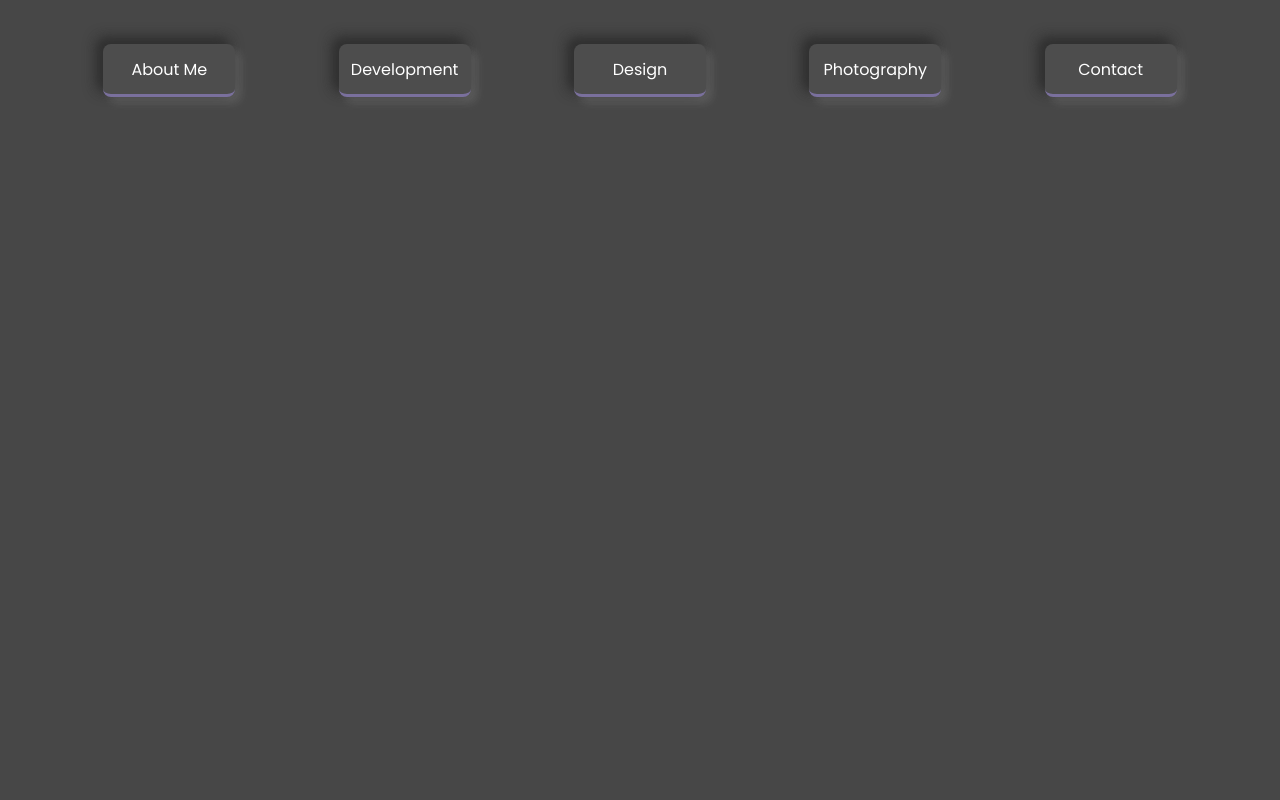
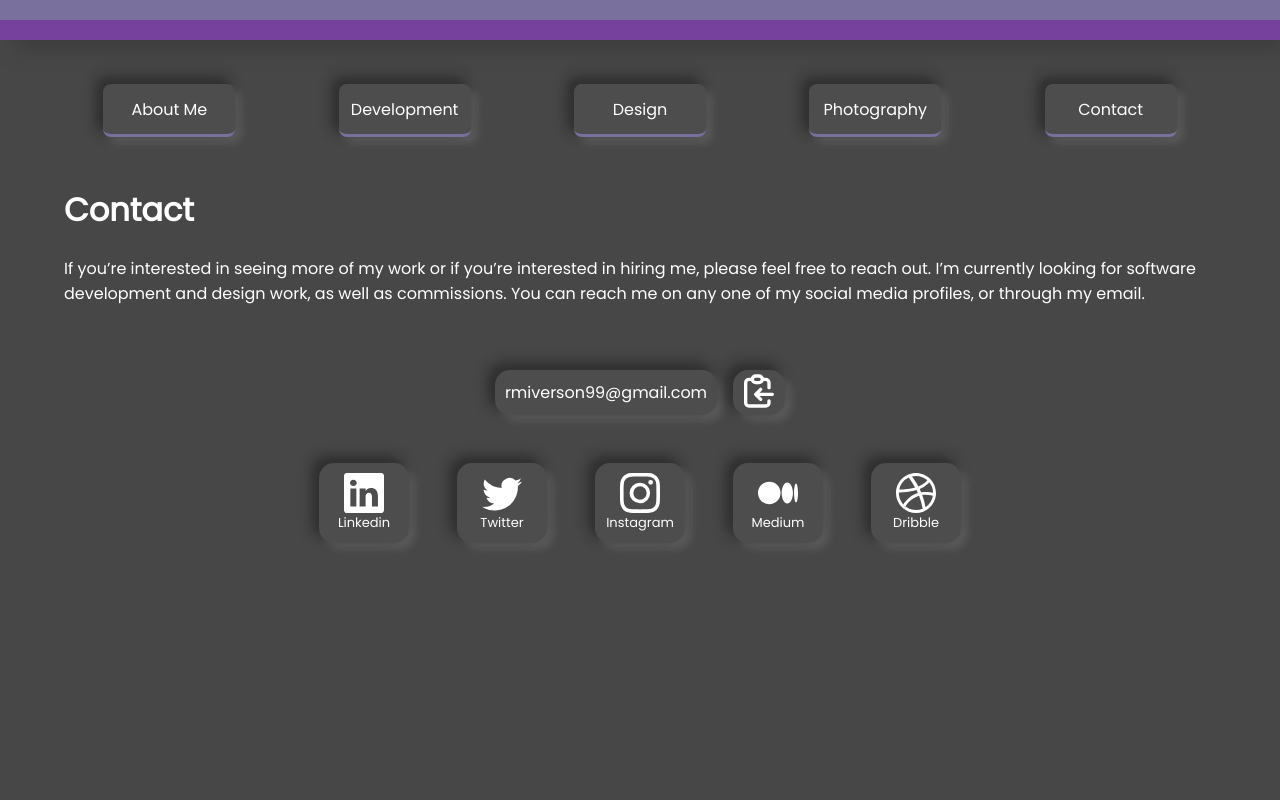
Before and after one commit to Rmiverson/rmiportfolio, a React (Create React App) app: page /Contact in a window 1280 px wide. Shown: the top 800 px of the page. Built offline with nearby package versions, Linux system fonts and the light colour scheme.

Commit message:
added content and styled contact page

```diff
--- a/src/containers/Contact/Contact.js
+++ b/src/containers/Contact/Contact.js
@@ -1,12 +1,77 @@
-import React from 'react'
+import React, {useState, useEffect} from 'react'
+import Footer from '../../components/Footer'
 import Nav from '../../components/Nav'
+import SocialBar from '../../components/SocialBar'
+import {HiOutlineClipboardCopy, HiOutlineCheck} from 'react-icons/hi'
+
+import './Contact.scss'
 
 const Contact = () => {
-	return (
-    <div className='contact'>
-      <Nav />
-    </div>
-	)
+  const [result, setResult] = useState({data: {}, status: null, message: null})
+  const [copyState, setCopyState] = useState(<HiOutlineClipboardCopy />)
+
+  useEffect(() => {
+    async function getData() {
+      try {
+        await fetch('db.json', {
+          headers: {
+            'Content-Type': 'application/json',
+            'Accept': 'application/json'
+          }
+        })
+        .then((response) => response.json())
+        .then((data) => {
+          setResult({data: data, status: 200, message: 'OK'})
+        })
+      } catch (error) {
+        setResult({data: {}, status: error, message: error})
+      }
+    }
+
+    getData()
+  }, [])
+
+  function copyEmail() {
+    let email = 'rmiverson99@gmail.com'
+
+    navigator.clipboard.writeText(email)
+
+    setCopyState(<HiOutlineCheck />)
+
+    setTimeout(() => {
+      setCopyState(<HiOutlineClipboardCopy />)
+    }, 2000)
+  }
+
+  if (!result.status) {
+    return <div>Loading...</div>
+  } else {
+    return (
+      <div className='contact'>
+        <div className='mid-ribbon'>
+          <div className='inner-mid-ribbon'></div>
+        </div>
+        <Nav />
+
+        <div className='contact-content min-height'>
+          <div className='contact-introduction'>
+            <h1>Contact</h1>
+            <p>{result.data?.contact?.about}</p>
+          </div>
+
+          <div className='contact-email'>
+            <a href='mailto:rmiverson99@gmail.com'>rmiverson99@gmail.com</a>
+            <button onClick={copyEmail}>{copyState}</button>
+          </div>
+
+
+          <SocialBar />
+        </div>
+
+        <Footer />
+      </div>
+    )
+  }
 }
 
 export default Contact
--- /dev/null
+++ b/src/containers/Contact/Contact.scss
@@ -0,0 +1,98 @@
+.contact {
+  display: flex;
+  flex-direction: column;
+  align-items: center;
+  height: 100%;
+
+  .mid-ribbon {
+    display: flex;
+    flex-direction: column;
+    background-color: #75419D;
+    height: 5vh;
+    width: 100%;
+    box-shadow: 10px 14px 20px -6px rgba(59, 59, 59, .9), -10px -14px 20px -6px rgba(0, 0, 0, 0.25);
+
+    .inner-mid-ribbon {
+      background-color: #7A709D;
+      height: 50%;
+    }
+  }
+
+  .contact-content {
+    width: 90vw;
+    display: flex;
+    flex-direction: column;
+    align-items: center;
+    height: 100%;
+
+    .contact-email {
+      display: flex;
+      gap: 1rem;
+      margin-top: 3rem;
+
+      a {
+        display: flex;
+        align-items: center;
+        background-color: #4d4d4d;
+        padding: 10px;
+        text-decoration: none;
+        font-size: small;
+        color: white;
+        font-size: medium;
+
+        &:visited {
+          color: white;
+        }
+
+        border-radius: 15px;
+        transition: .2s ease-in-out;
+        box-shadow: -6px -6px 14px rgba(43, 43, 43, 0.7),
+                  -6px -6px 10px rgba(43, 43, 43, 0.5),
+                  6px 6px 8px rgba(43, 43, 43, 0.075),
+                  6px 6px 10px rgba(255, 255, 255, 0.15);
+
+        &:hover {
+          box-shadow: -2px -2px 6px rgba(43, 43, 43, 0.6),
+                      -2px -2px 4px rgba(43, 43, 43, 0.4),
+                      2px 2px 2px rgba(43, 43, 43, 0.05),
+                      2px 2px 4px rgba(255, 255, 255, 0.1);
+        }
+        &:active {
+          box-shadow: inset -2px -2px 6px rgba(43, 43, 43, 0.7),
+                      inset -2px -2px 4px rgba(43, 43, 43, 0.5),
+                      inset 2px 2px 2px rgba(43, 43, 43, 0.075),
+                      inset 2px 2px 4px rgba(255, 255, 255, 0.15);
+        }
+      }
+
+      button {
+        background-color: #4d4d4d;
+        border: none;
+
+        svg {
+          height: 40px;
+          width: 40px;
+          color: white;
+        }
+
+        border-radius: 15px;
+        transition: .2s ease-in-out;
+        box-shadow: -6px -6px 14px rgba(43, 43, 43, 0.7),
+                  -6px -6px 10px rgba(43, 43, 43, 0.5),
+                  6px 6px 8px rgba(43, 43, 43, 0.075),
+                  6px 6px 10px rgba(255, 255, 255, 0.15);
+
+        &:hover {
+          box-shadow: -2px -2px 6px rgba(43, 43, 43, 0.6),
+                      -2px -2px 4px rgba(43, 43, 43, 0.4),
+                      2px 2px 2px rgba(43, 43, 43, 0.05),
+                      2px 2px 4px rgba(255, 255, 255, 0.1);
+        }
+
+        &:hover {
+          cursor: pointer;
+        }
+      }
+    }
+  }
+}
```
